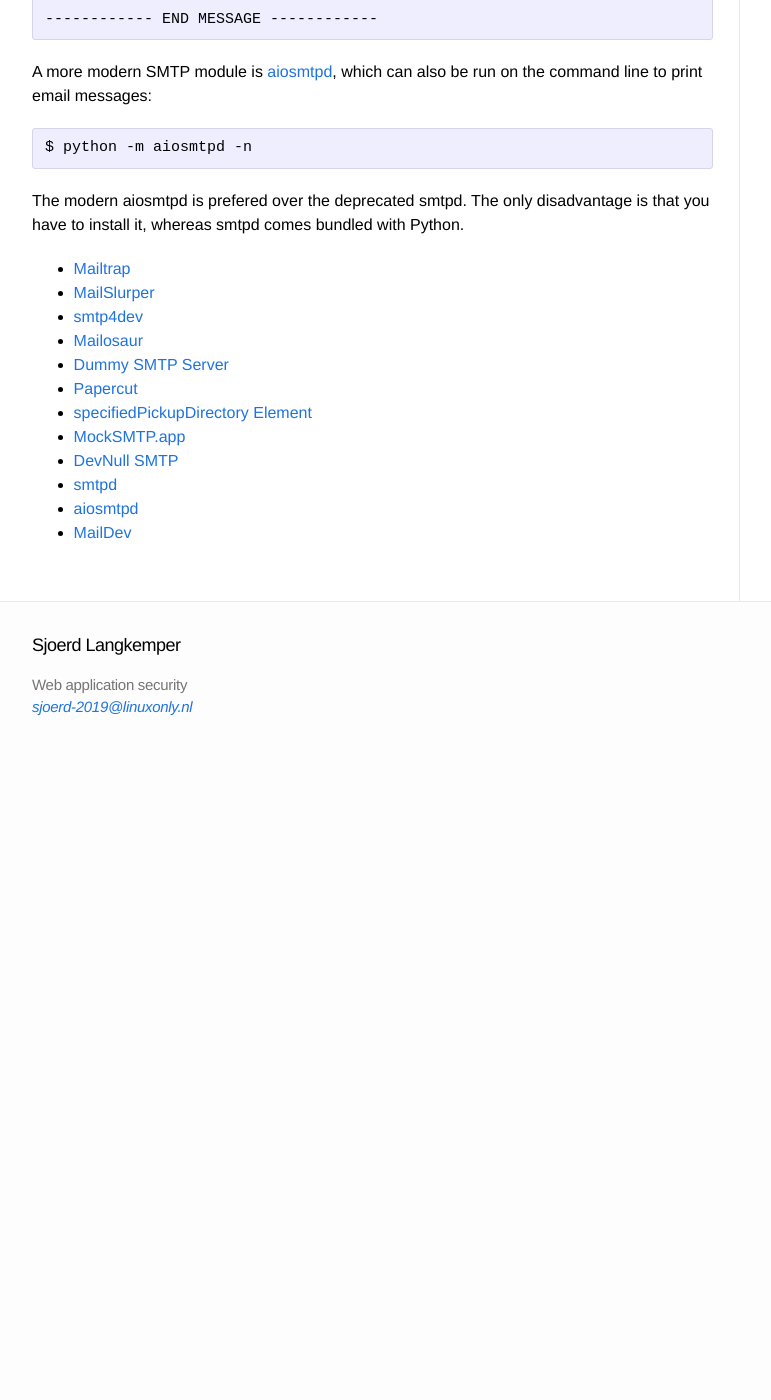
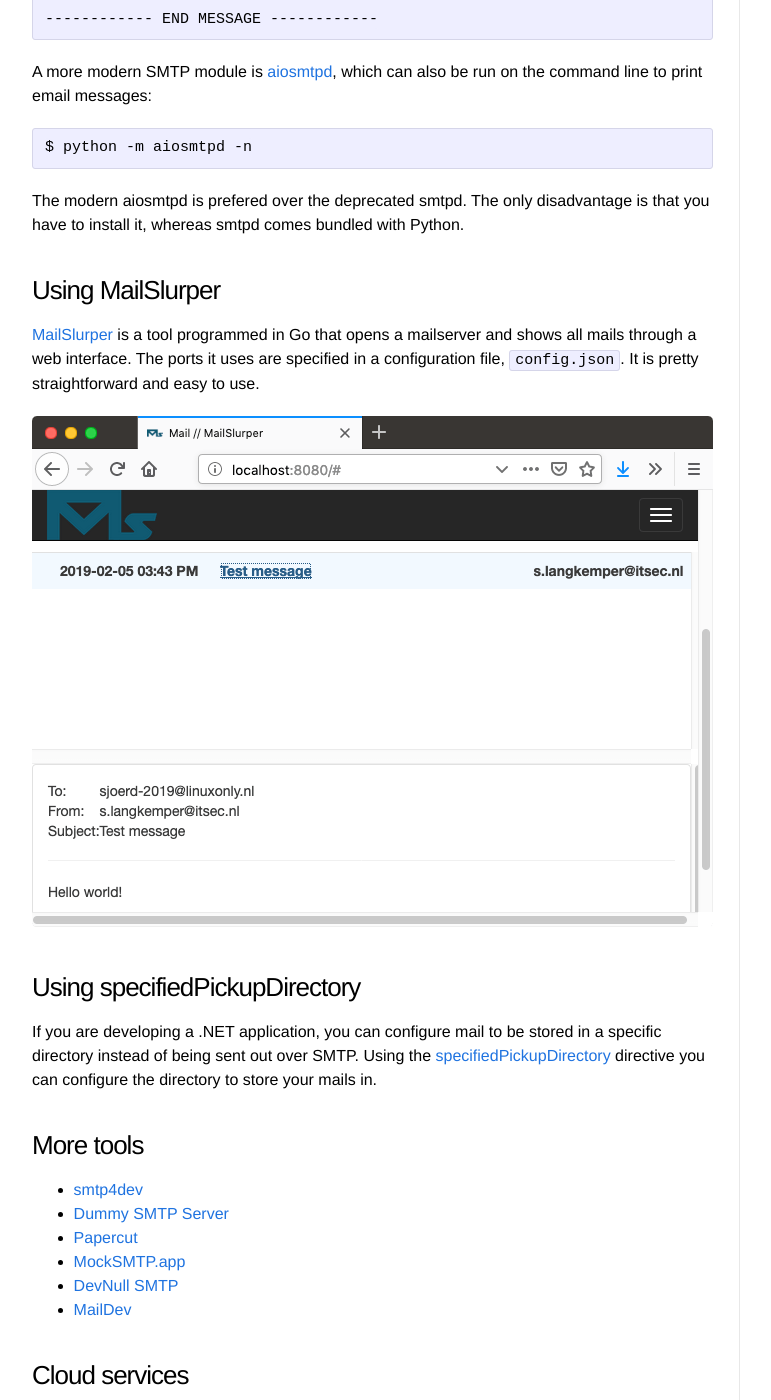
Before and after one commit to Sjord/Sjord.github.io, a Jekyll site: the page built from _posts/2019-01-07-quickly-set-up-a-test-mail-server.md, in a window 1280 px wide and 1400 px high, scrolled down 946 px. Shown: the whole window, without its empty margins (108-879 px from the left). Built offline with Jekyll 4.4.1, drawn with Linux system fonts in a browser that asks for light colours; before the commit the page ends 1695 px from its top, so only the background shows below that.

Commit message:
Add mailslurper

```diff
--- a/_posts/2019-01-07-quickly-set-up-a-test-mail-server.md
+++ b/_posts/2019-01-07-quickly-set-up-a-test-mail-server.md
@@ -40,15 +40,26 @@
 
 The modern aiosmtpd is prefered over the deprecated smtpd. The only disadvantage is that you have to install it, whereas smtpd comes bundled with Python.
 
-* [Mailtrap](https://mailtrap.io/)
-* [MailSlurper](http://mailslurper.com/)
+### Using MailSlurper
+
+[MailSlurper](http://mailslurper.com/) is a tool programmed in Go that opens a mailserver and shows all mails through a web interface. The ports it uses are specified in a configuration file, `config.json`. It is pretty straightforward and easy to use.
+
+<img src="/images/mailslurper.png" width="100%" alt="MailSlurper screenshot">
+
+### Using specifiedPickupDirectory
+
+If you are developing a .NET application, you can configure mail to be stored in a specific directory instead of being sent out over SMTP. Using the [specifiedPickupDirectory](https://docs.microsoft.com/en-us/dotnet/framework/configure-apps/file-schema/network/specifiedpickupdirectory-element-network-settings) directive you can configure the directory to store your mails in.
+
+### More tools
+
 * [smtp4dev](https://github.com/rnwood/smtp4dev)
-* [Mailosaur](https://mailosaur.com/)
 * [Dummy SMTP Server](https://github.com/enbiso/dummy-smtp-server)
 * [Papercut](https://github.com/ChangemakerStudios/Papercut)
-* [specifiedPickupDirectory Element](https://docs.microsoft.com/en-us/dotnet/framework/configure-apps/file-schema/network/specifiedpickupdirectory-element-network-settings)
 * [MockSMTP.app](http://mocksmtpapp.com/)
 * [DevNull SMTP](http://www.aboutmyip.com/AboutMyXApp/DevNullSmtp.jsp)
-* [smtpd](https://docs.python.org/3/library/smtpd.html)
-* [aiosmtpd](https://aiosmtpd.readthedocs.io/en/latest/)
 * [MailDev](https://danfarrelly.nyc/MailDev/)
+
+### Cloud services
+
+* [Mailtrap](https://mailtrap.io/)
+* [Mailosaur](https://mailosaur.com/)
```
Also changed, not shown: images/mailslurper.png (added).
